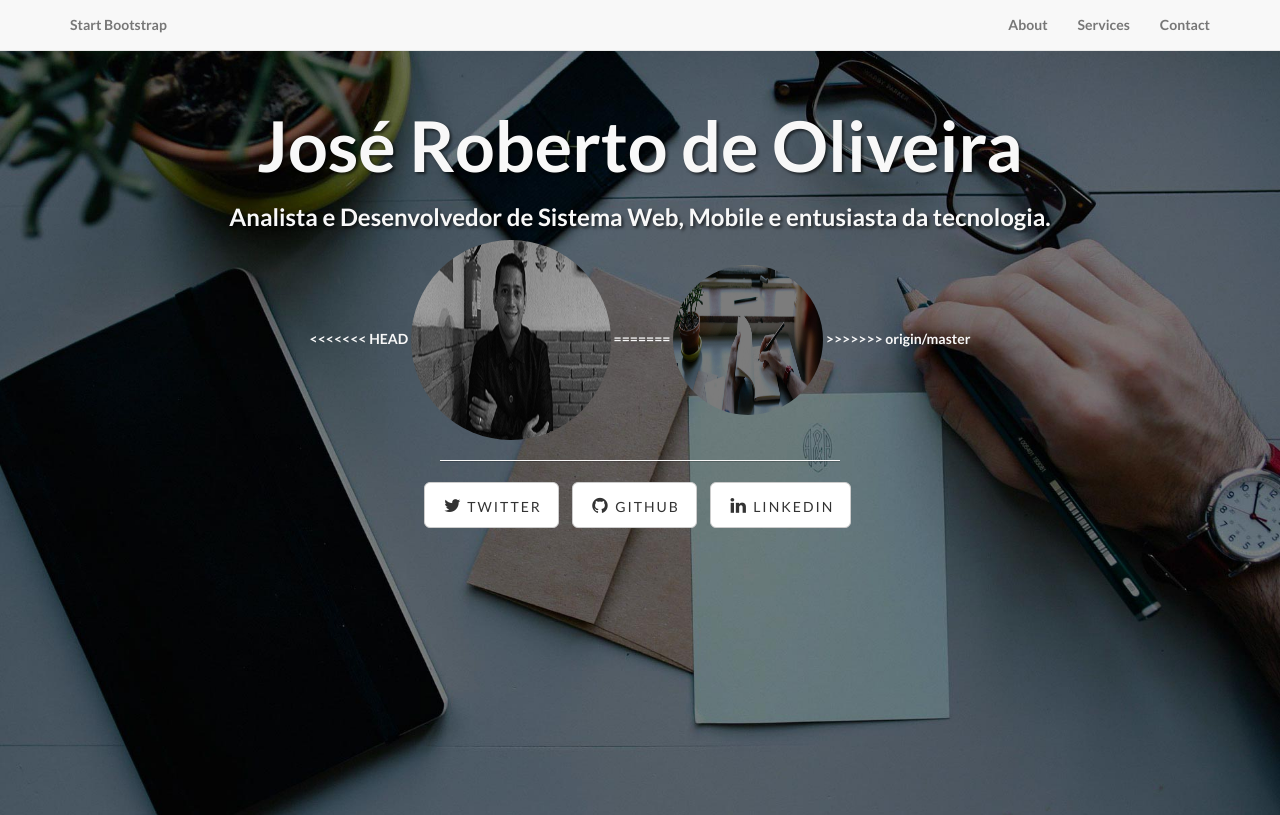
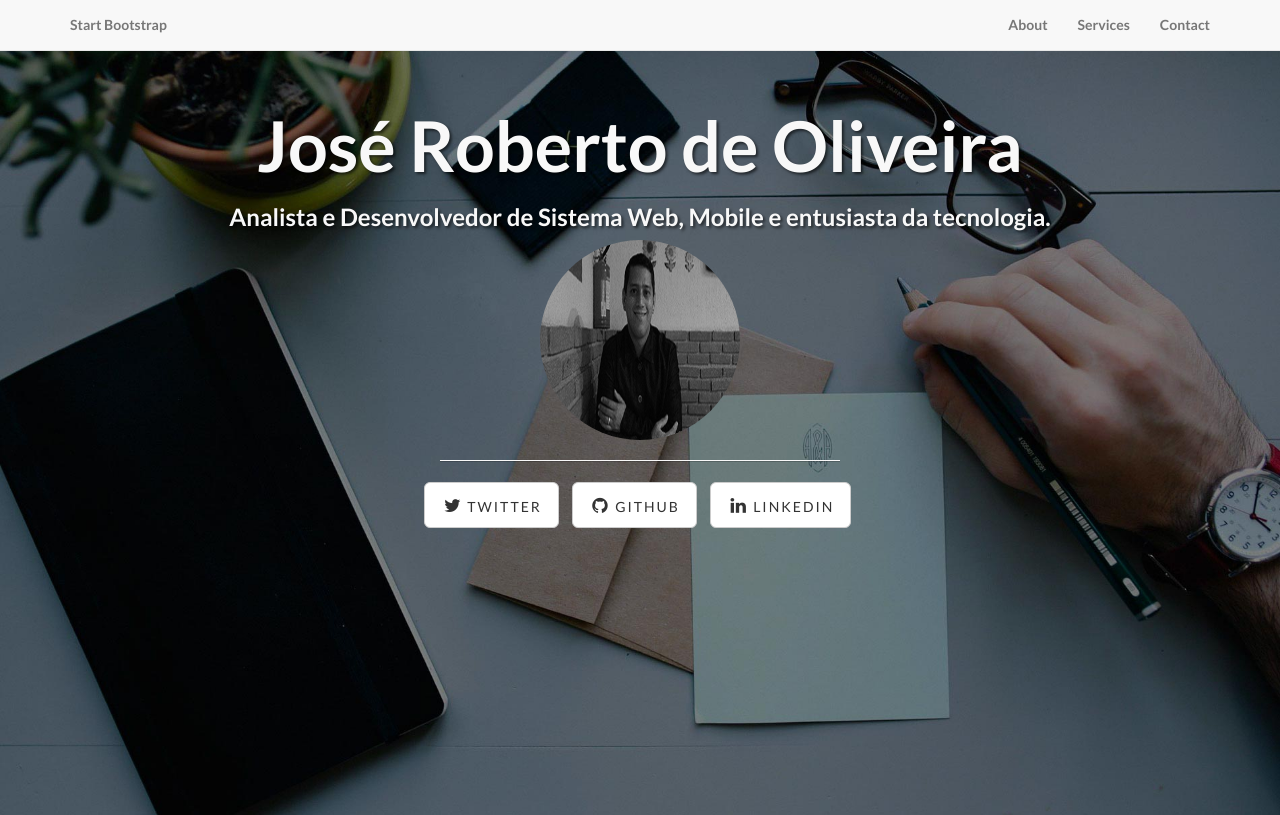
Before and after one commit to JrzenonDev/simple_mvc_framework_landing_page, a PHP site: page / in a window 1280 px wide. Shown: the top 815 px of the page. Run offline with PHP 8.4, Linux system fonts and the light colour scheme; some libraries are stand-ins or nearby versions.

Commit message:
refactory in archive, problems in branch...home.php

```diff
--- a/app/views/home/home.php
+++ b/app/views/home/home.php
@@ -12,11 +12,7 @@ use Core\Language;
                     <div class="intro-message">
                         <h1>José Roberto de Oliveira</h1>
                         <h3>Analista e Desenvolvedor de Sistema Web, Mobile e entusiasta da tecnologia.</h3>
-<<<<<<< HEAD
                         <img class="img-circle" src="app/templates/default/img/jose.jpg" alt="" width="200px" height="200px">
-=======
-                        <img class="img-circle" src="http://dev.webdesignhull.com/landing-page/app/templates/default/img/banner-bg.jpg" alt="" width="150px" height="150px">
->>>>>>> origin/master
                         <hr class="intro-divider">
                         <ul class="list-inline intro-social-buttons">
                             <li>
@@ -147,7 +143,7 @@ use Core\Language;
                             <a href="https://twitter.com/SBootstrap" class="btn btn-default btn-lg"><i class="fa fa-twitter fa-fw"></i> <span class="network-name">Twitter</span></a>
                         </li>
                         <li>
-                            <a href="https://github.com/IronSummitMedia/startbootstrap" class="btn btn-default btn-lg"><i class="fa fa-github fa-fw"></i> <span class="network-name">Github</span></a>
+                            <a href="https://github.com/JrzenonDev/" class="btn btn-default btn-lg"><i class="fa fa-github fa-fw"></i> <span class="network-name">Github</span></a>
                         </li>
                         <li>
                             <a href="#" class="btn btn-default btn-lg"><i class="fa fa-linkedin fa-fw"></i> <span class="network-name">Linkedin</span></a>
```
